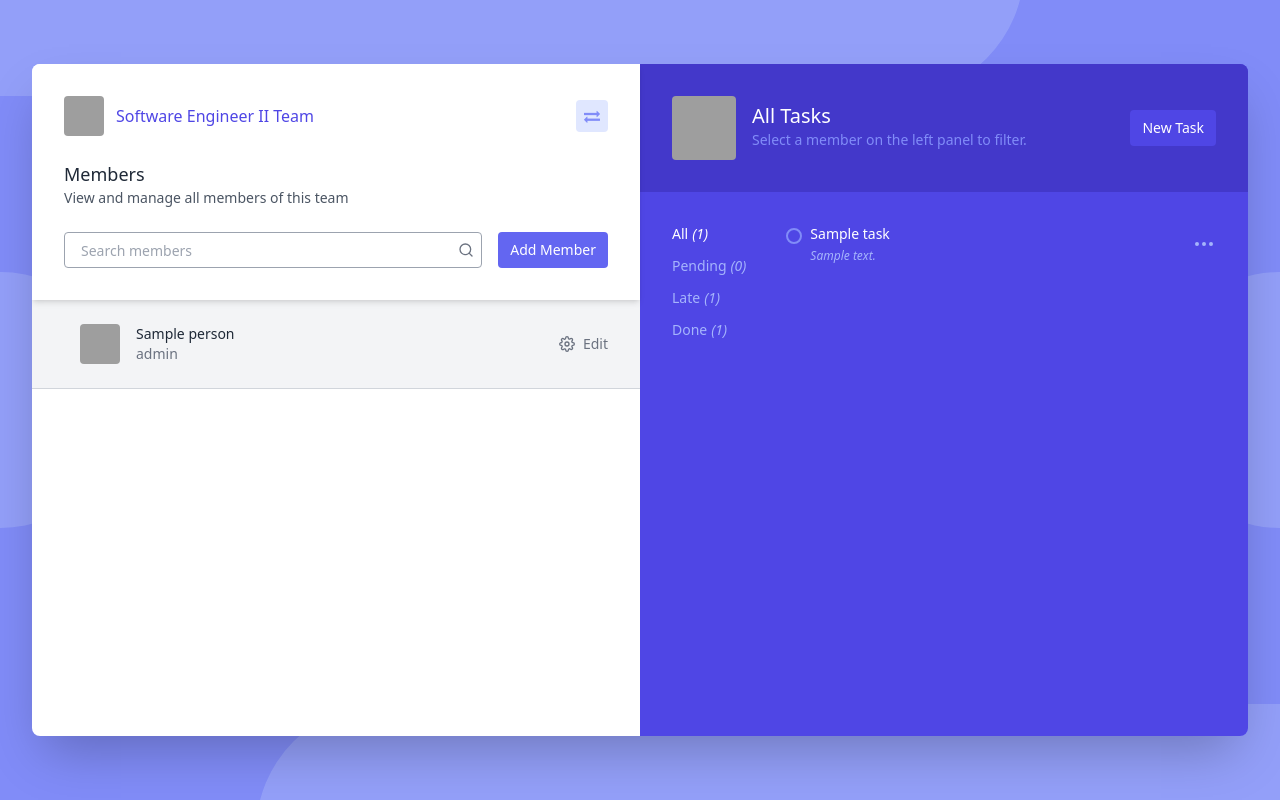
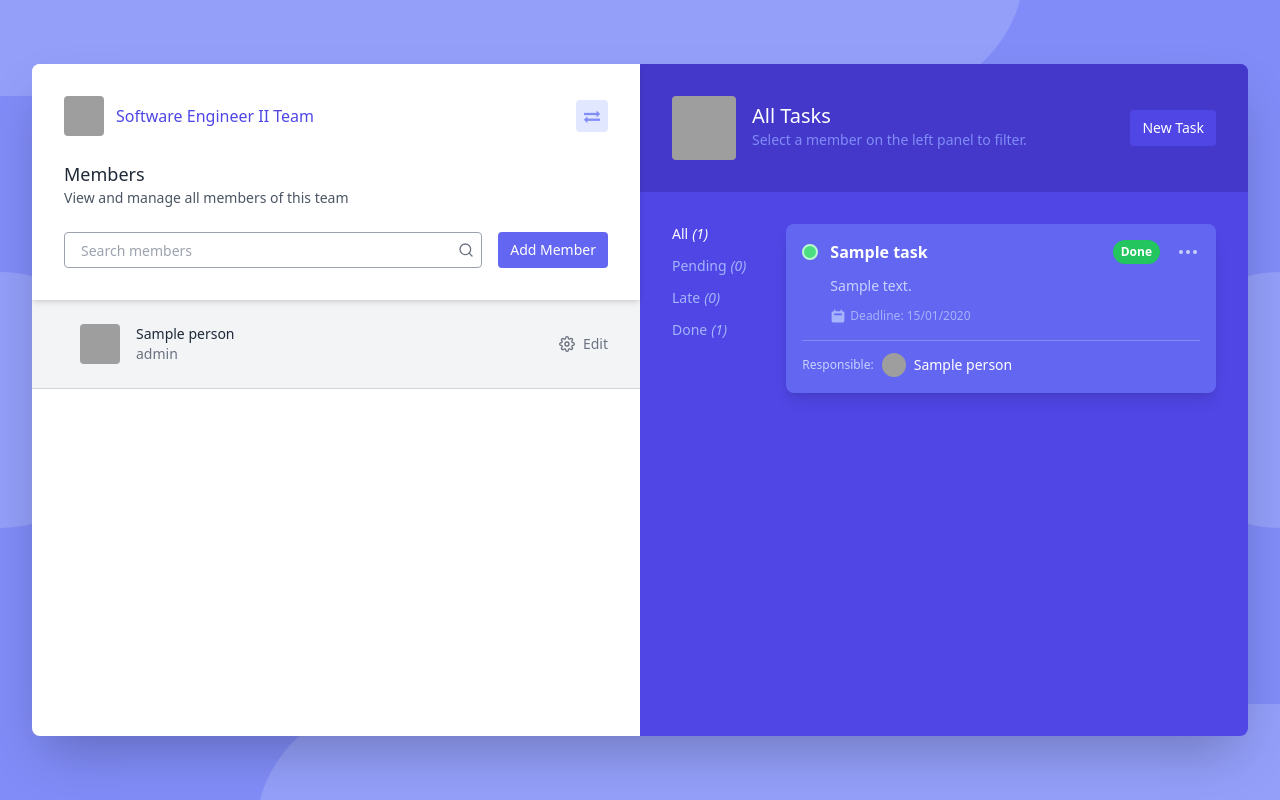
Before and after one commit to davisakamoto/team-tasks, a Django app: page / in a window 1280 px wide. Run offline with Django 5.2, Linux system fonts and the light colour scheme; tables that the repository leaves empty hold one stand-in row (values such as "Sample post"); some libraries are stand-ins or nearby versions; grey boxes are pictures that could not be loaded.

Commit message:
melhoria na exibição das tasks existentes

```diff
--- a/manager/templates/manager/manager.html
+++ b/manager/templates/manager/manager.html
@@ -109,20 +109,47 @@
           </div>
           <div class="flex-1 pl-10">
             {% for task in tasks %}
-              {% if task.status == taskListMode %}
-              <div class="flex mb-8">
-                <div class="w-4 h-4 flex-shrink-0 rounded-full border-indigo-400 border-2 mt-1 mr-2"></div>
-                <div class="flex-grow">
-                  <h3 class="text-sm mb-1">{{task.title}}</h3>
-                  <h4 class="text-xs text-indigo-300 italic">{{task.description}}</h4>
+              <div class="bg-indigo-500 rounded-lg p-4 mb-4 shadow-lg text-white">
+                <div class="flex items-center mb-3">
+                  {% if task.done %}
+                    <div class="w-4 h-4 flex-shrink-0 rounded-full bg-green-400 border-2 border-green-200 mr-3"></div>
+                    <h3 class="font-bold text-base flex-grow">{{task.title}}</h3>
+                    <span class="text-xs bg-green-500 text-white font-semibold px-2 py-1 rounded-full">Done</span>
+                  {% elif task.deadline < today %}
+                    <div class="w-4 h-4 flex-shrink-0 rounded-full bg-red-400 border-2 border-red-200 mr-3"></div>
+                    <h3 class="font-bold text-base flex-grow">{{task.title}}</h3>
+                    <span class="text-xs bg-red-500 text-white font-semibold px-2 py-1 rounded-full">Late</span>
+                  {% else %}
+                    <div class="w-4 h-4 flex-shrink-0 rounded-full border-indigo-300 border-2 mr-3"></div>
+                    <h3 class="font-bold text-base flex-grow">{{task.title}}</h3>
+                    <span class="text-xs bg-blue-500 text-white font-semibold px-2 py-1 rounded-full">Pending</span>
+                  {% endif %}
+
+                  <button class="text-indigo-200 hover:text-white flex-shrink-0 ml-4">
+                      <svg stroke="currentColor" stroke-width="2" fill="none" stroke-linecap="round" stroke-linejoin="round" class="w-6 h-6" viewBox="0 0 24 24">
+                        <circle cx="12" cy="12" r="1"></circle><circle cx="19" cy="12" r="1"></circle><circle cx="5" cy="12" r="1"></circle>
+                      </svg>
+                  </button>
                 </div>
-                <button class="text-indigo-300 flex-shrink-0 ml-2">
-                  <svg stroke="currentColor" stroke-width="2" fill="none" stroke-linecap="round" stroke-linejoin="round" class="w-6 h-6" viewBox="0 0 24 24">
-                    <circle cx="12" cy="12" r="1"/><circle cx="19" cy="12" r="1"/><circle cx="5" cy="12" r="1"/>
-                  </svg>
-                </button>
+
+                <p class="text-sm text-indigo-200 mb-3 ml-7">{{task.description}}</p>
+                <div class="flex items-center text-xs text-indigo-300 ml-7 mb-4">
+                    <svg xmlns="http://www.w3.org/2000/svg" class="h-4 w-4 mr-1" viewBox="0 0 20 20" fill="currentColor">
+                        <path fill-rule="evenodd" d="M6 2a1 1 0 00-1 1v1H4a2 2 0 00-2 2v10a2 2 0 002 2h12a2 2 0 002-2V6a2 2 0 00-2-2h-1V3a1 1 0 10-2 0v1H7V3a1 1 0 00-1-1zm0 5a1 1 0 000 2h8a1 1 0 100-2H6z" clip-rule="evenodd" />
+                    </svg>
+                    Deadline: {{ task.deadline|date:"d/m/Y" }}
+                </div>
+
+                <div class="border-t border-indigo-400 pt-3 flex items-center">
+                  <span class="text-xs text-indigo-200 mr-2">Responsible:</span>
+                  <img src="https://cdn-icons-png.freepik.com/512/3626/3626507.png" class="w-6 h-6 object-cover rounded-full" />
+                  <span class="text-sm font-medium text-white ml-2">{{ task.personId.name }}</span>
+                </div>
               </div>
-              {% endif %}
+            {% empty %}
+              <div class="text-center py-10">
+                <p class="text-indigo-200">No tasks found for this filter.</p>
+              </div>
             {% endfor %}
           </div>
         </div>
--- a/manager/views.py
+++ b/manager/views.py
@@ -24,30 +24,44 @@ class Manager(View):
         member_id = request.GET.get("member")
         data['task_status'] = request.GET.get("task")
 
-        if member_id:
-            tasks = Task.objects.filter()
-            data['member_selected'] = Person.objects.get(id=member_id)
+        # Primeiro, filtramos por membro, se um for selecionado
+        if member_id and member_id.isdigit():
+            # Este é o queryset base para este membro
+            tasks = Task.objects.filter(personId_id=member_id)
+            try:
+                data['member_selected'] = Person.objects.get(id=member_id)
+            except Person.DoesNotExist:
+                # Caso o ID do membro na URL seja inválido, voltamos para a visão geral
+                tasks = Task.objects.all()
+                data['member_selected'] = None
         else:
+            # Se nenhum membro for selecionado, o queryset base são todas as tarefas
             tasks = Task.objects.all()
+            data['member_selected'] = None
 
 
-        tasksTodo = tasks.filter(done=False)
-        tasksLate = tasks.filter(deadline__lt=today)
+        # Agora, com o queryset base (ou de um membro ou de todos), calculamos os totais
+        tasksTodo = tasks.filter(done=False, deadline__gte=today)
+        tasksLate = tasks.filter(done=False, deadline__lt=today)
         tasksDone = tasks.filter(done=True)
 
-        data['lenAll'] = len(tasks)
-        data['lenTodo'] = len(tasksTodo)
-        data['lenLate'] = len(tasksLate)
-        data['lenDone'] = len(tasksDone)
+        data['lenAll'] = tasks.count()
+        data['lenTodo'] = tasksTodo.count()
+        data['lenLate'] = tasksLate.count()
+        data['lenDone'] = tasksDone.count()
 
+        # E finalmente, filtramos a lista para exibição com base no status selecionado
         if data['task_status'] == 'todo':
-            tasks = tasksTodo
+            tasks_to_display = tasksTodo
         elif data['task_status'] == 'late':
-            tasks = tasksLate
+            tasks_to_display = tasksLate
         elif data['task_status'] == 'done':
-            tasks = tasksDone
+            tasks_to_display = tasksDone
+        else:
+            # "All"
+            tasks_to_display = tasks
 
-        data['tasks'] = tasks
+        data['tasks'] = tasks_to_display.order_by('-deadline') # Ordena as tarefas pela data limite
 
         return data
 
```
